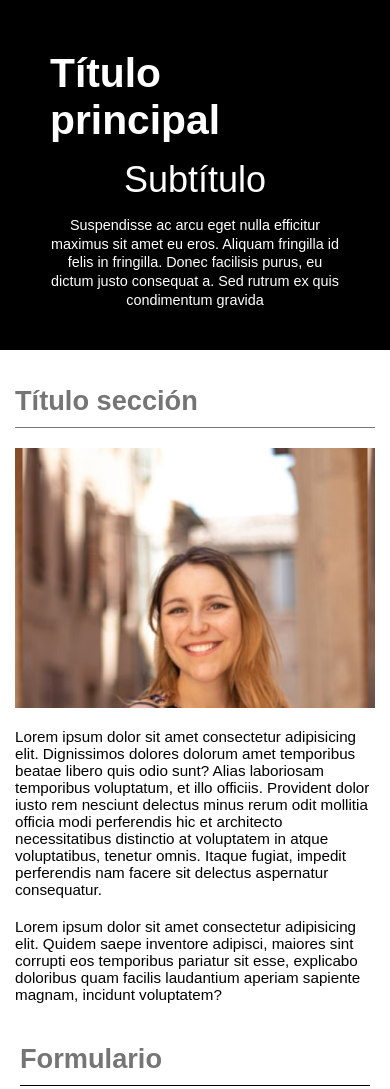
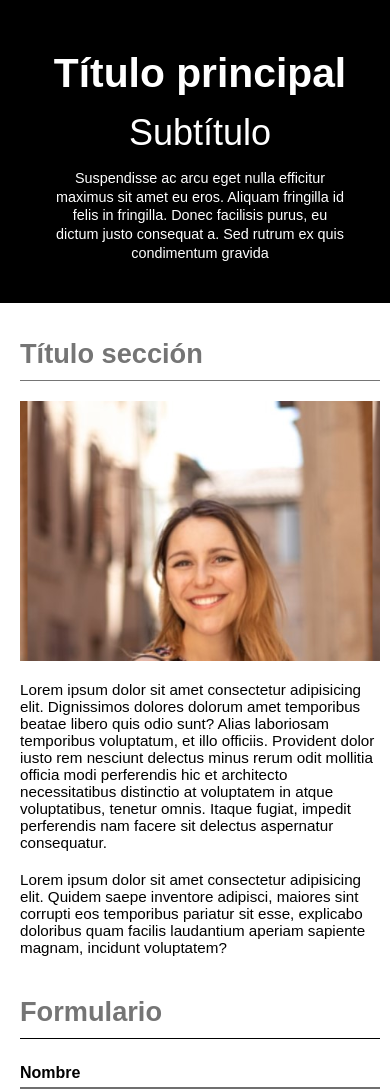
Before and after one commit to manutorresdev/control-html-css-js, a website: page 06.ejercicio-css-3/index.html in a window 390 px wide. Shown: the top 1089 px of the page. Drawn offline with Linux system fonts and the light colour scheme.

Commit message:
3rd css ex correctio

```diff
--- a/06.ejercicio-css-3/styles/style.css
+++ b/06.ejercicio-css-3/styles/style.css
@@ -10,6 +10,14 @@
   padding: 0px;
   margin: 0px;
   box-sizing: border-box;
+}
+
+body {
+  max-width: 800px;
+  margin: auto;
+  display: flex;
+  flex-direction: column;
+  justify-content: center;
 }
 
 /*
@@ -166,6 +174,7 @@ button {
     align-items: center;
     justify-content: center;
     padding: 50px 50px 40px 50px;
+    min-width: 400px;
   }
   h1 {
     font-size: 1.7em;
@@ -182,6 +191,10 @@ button {
   ## SECTION 1 ##
   ###############
   */
+
+  section {
+    max-width: 400px;
+  }
 
   #frst_sect {
     display: flex;
```
